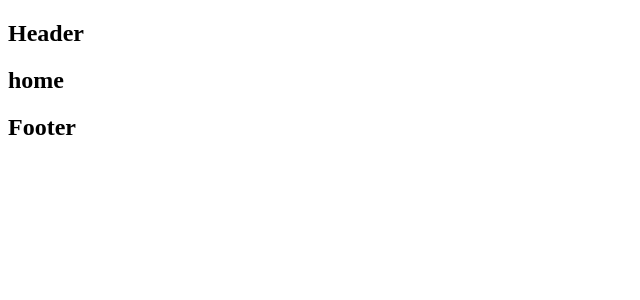
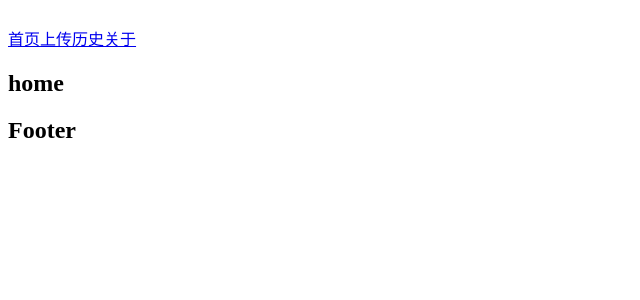
Before and after one commit to chenuvi/react-epic-1, a React (Create React App) app: page / in a window 1280 px wide. Shown: the top 300 px of the page, without its empty margins (0-640 px from the left). Built offline with nearby package versions, Linux system fonts and the light colour scheme.

Commit message:
feat: header 添加 link

```diff
--- a/src/components/Header.js
+++ b/src/components/Header.js
@@ -1,9 +1,15 @@
 import React from 'react'
+import {Link} from 'react-router-dom'
 
 function Header() {
     return (
         <>
-            <h2>Header</h2>
+            <img src=''></img>
+            <nav>
+                <Link to='/'>首页</Link>
+                <Link to='/history'>上传历史</Link>
+                <Link to='/about'>关于</Link>
+            </nav>
         </>
     );
 }
```
